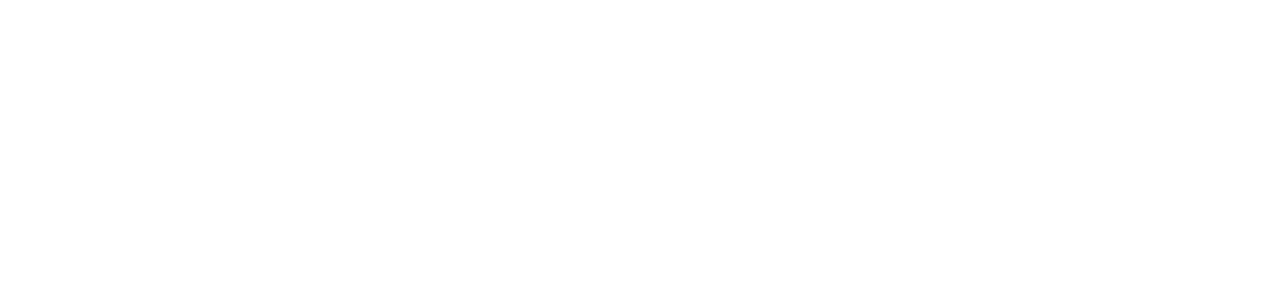
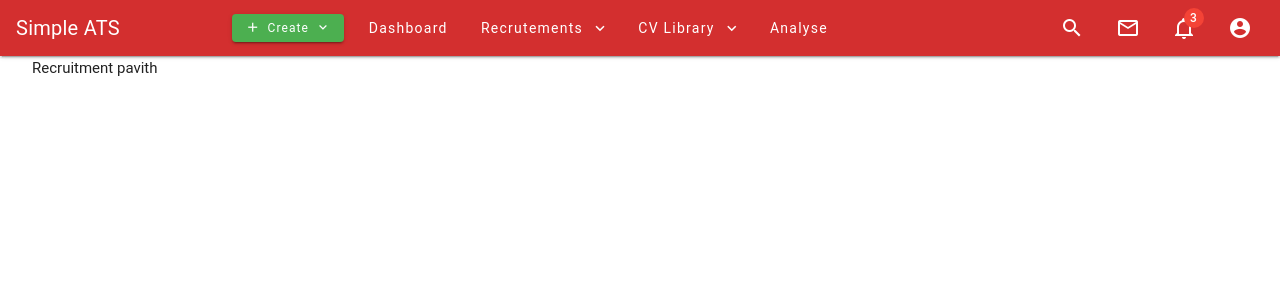
Before and after one commit to nadun96/ats_simple, a Vue app: page /recruitment in a window 1280 px wide. Before the commit this address had no page. Shown: the top 300 px of the page. Built offline with nearby package versions, Linux system fonts and the light colour scheme.

Commit message:
layout changed with common default layout and header

```diff
--- a/src/components/header/NavigationItems.vue
+++ b/src/components/header/NavigationItems.vue
@@ -11,12 +11,14 @@
               class="text-none"
               v-bind="props"
               append-icon="mdi-chevron-down"
+              @click="goToRecruitments"
+
             >
               Recrutements
             </v-btn>
           </template>
           <v-list>
-            <v-list-item>
+            <v-list-item @click="goTo('/recruitment')">
               <v-list-item-title>My Recruitments</v-list-item-title>
             </v-list-item>
             <v-list-item>
@@ -52,12 +54,36 @@
       </v-toolbar-items>
 </template>
 
-<script lang="ts">
-import { defineComponent } from 'vue';
-export default defineComponent({
-  name: 'NavigationItems',
-});
+// <script lang="ts">
+// import { defineComponent } from 'vue';
+// import { useRouter } from 'vue-router';
+
+// const router = useRouter()
+
+// export default defineComponent({
+//   name: 'NavigationItems',
+// });
+
+// const goTo = (path: string) => {
+//   router.push(path)
+// }
+
+// const goToRecruitments = () => {
+//   router.push({ name: 'Recruitment' }); // use route name, or path: '/recruitments'
+//   console.log("hi.. req clicked..")
+// }
+// </script>
+
+<script setup lang="ts">
+import { useRouter } from 'vue-router'
+
+const router = useRouter()
+
+const goTo = (path: string) => {
+  router.push(path)
+}
 </script>
+
 
 <style scoped>
 </style>
--- /dev/null
+++ b/src/layouts/DefaultLayout.vue
@@ -0,0 +1,20 @@
+<template>
+  <div class="default-layout">
+    <HeaderView />
+
+    <!-- Main Content Area -->
+    <v-main>
+      <router-view />
+    </v-main>
+  </div>
+</template>
+
+<script setup lang="ts">
+import HeaderView from '@/views/HeaderView.vue';
+</script>
+
+<style scoped>
+.default-layout {
+  min-height: 100vh;
+}
+</style>
--- a/src/router/index.ts
+++ b/src/router/index.ts
@@ -1,21 +1,59 @@
+// import { createRouter, createWebHistory } from 'vue-router'
+// import HomeView from '@/views/HomeView.vue'
+// import AppBarMain from '@/components/header/AppBarMain.vue'
+// import Recruitment from '@/views/Recruitment.vue'
+
+
+// const router = createRouter({
+//   history: createWebHistory(import.meta.env.BASE_URL),
+//   routes: [
+//     {
+//       path: '/',
+//       name: 'home',
+//       component: HomeView,
+//     },
+//     {
+//       path: '/app',
+//       name: 'appbar',
+//       component: AppBarMain,
+//     },
+//     {
+//       path: '/recruitment',
+//       name: 'recruitment',
+//       component: Recruitment,
+//     },
+//   ]
+// })
+
+
+// export default router
+
+
 import { createRouter, createWebHistory } from 'vue-router'
 import HomeView from '@/views/HomeView.vue'
-import AppBarMain from '@/components/header/AppBarMain.vue'
+import Recruitment from '@/views/Recruitment.vue'
+import DefaultLayout from '@/layouts/DefaultLayout.vue' // 🔁 Add this layout wrapper
+
 const router = createRouter({
   history: createWebHistory(import.meta.env.BASE_URL),
   routes: [
     {
       path: '/',
-      name: 'home',
-      component: HomeView,
-    },
-    {
-      path: '/app',
-      name: 'appbar',
-      component: AppBarMain,
-    },
+      component: DefaultLayout, // 🧩 HeaderView is inside this layout
+      children: [
+        {
+          path: '',
+          name: 'home',
+          component: HomeView,
+        },
+        {
+          path: 'recruitment',
+          name: 'recruitment',
+          component: Recruitment,
+        }
+      ]
+    }
   ]
 })
 
-
 export default router
--- a/src/views/HomeView.vue
+++ b/src/views/HomeView.vue
@@ -1,6 +1,6 @@
 <template>
   <div class="home-view">
-    <HeaderView />
+
 
     <!-- Main Content Area -->
     <v-main>
--- /dev/null
+++ b/src/views/Recruitment.vue
@@ -0,0 +1,7 @@
+<template>
+<div>Recruitment pavith</div>
+</template>
+
+<script>
+
+</script>
```
